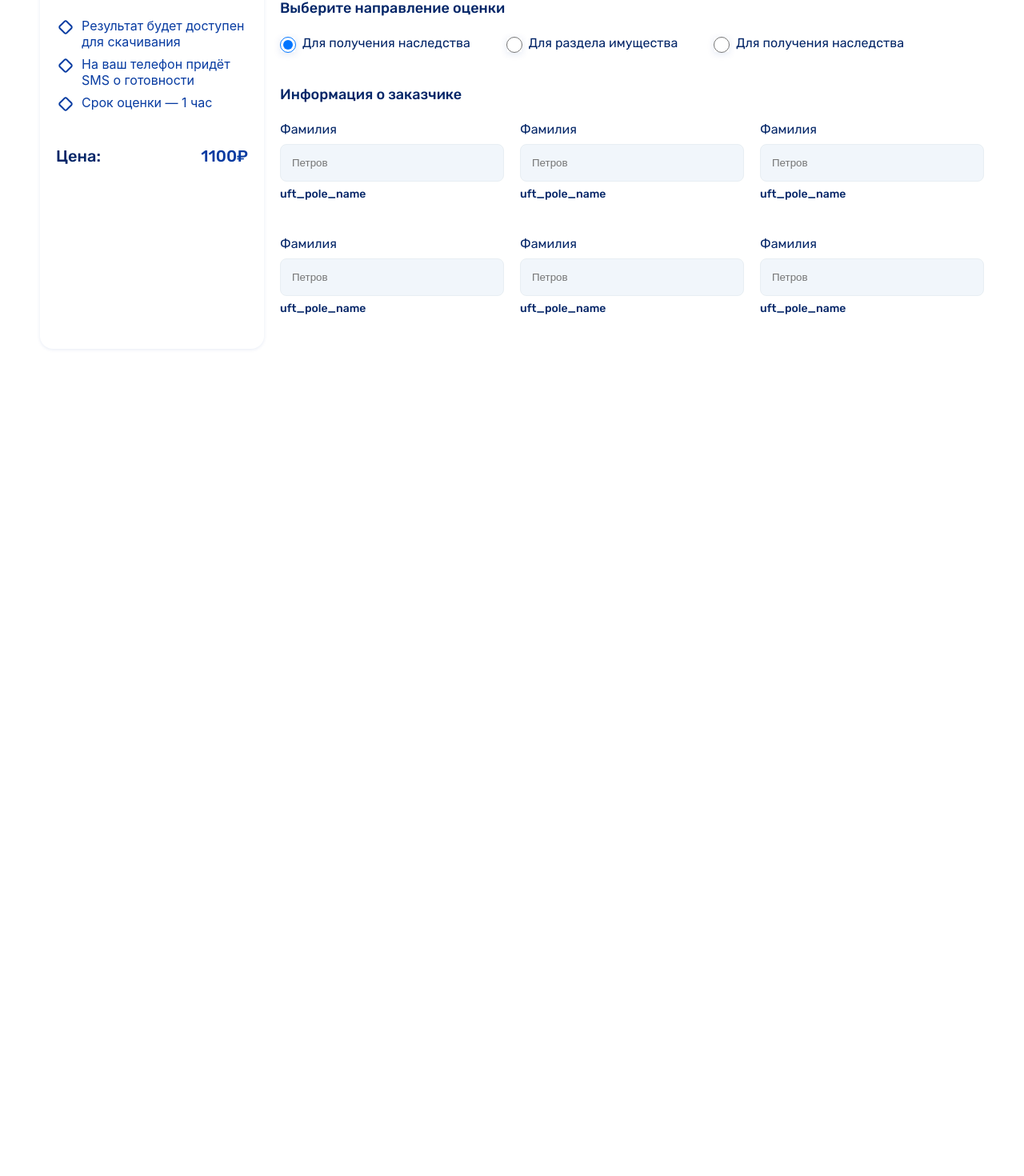
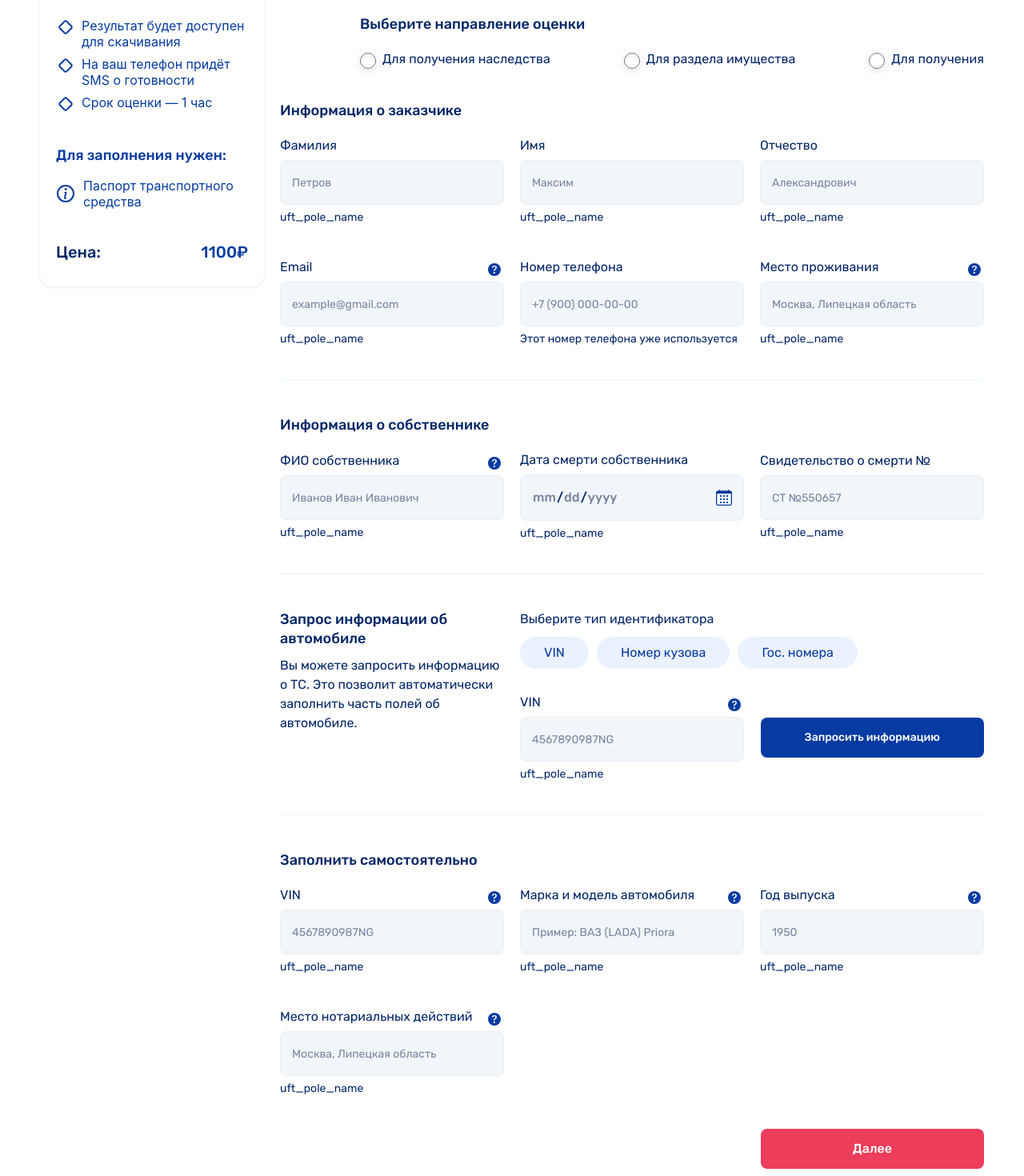
Before and after one commit to sardorkhayitmuradov/Expert-Legal-Agency, a React (Create React App) app: page /form1 in a window 1280 px wide. Shown: the part 212-1682 px from the top of the page at 80% size. Before the commit the page ends 800 px from the top, so only its background shows below. Built offline with nearby package versions, Linux system fonts and the light colour scheme.

Commit message:
for1 finished

```diff
--- a/src/Pages/form1/Form1.css
+++ b/src/Pages/form1/Form1.css
@@ -11,11 +11,19 @@
 .form1-container {
   display: flex;
   justify-content: space-between;
+  align-items: flex-start;
 }
 
 .process {
   max-width: 880px;
   width: 100%;
+  padding: 20px 0 0;
+}
+
+.process-wrapper {
+  display: flex;
+  flex-direction: column;
+  align-items: flex-end;
 }
 
 .procces-header {
@@ -94,7 +102,7 @@ input:where([type="checkbox"], [type="radio"]) {
 
 /* Customer */
 
-.customer-info {
+.customer-info-title , .owner-info-title , .car-left-title , .yourself-title{
   font-family: 'Rubik';
 font-style: normal;
 font-weight: 500;
@@ -109,3 +117,158 @@ color: #042668;
   justify-content: space-between;
   margin-bottom: 40px;
 }
+
+.hr {
+  width: 100%;
+  display: inline-block;
+  height: 1px;
+  background-color: #EBF2FF;
+  color: #EBF2FF;
+  margin-bottom: 40px;
+}
+/* Owner */
+
+.owner-info{
+  margin-bottom: 40px;
+}
+
+.owner-inputs {
+  display: flex;
+  align-items: center;
+  justify-content: space-between;
+}
+
+/* Car */
+
+.about-car {
+  width: 100%;
+  display: flex;
+  justify-content: space-between;
+  margin-bottom: 40px;
+}
+
+.car-left {
+  max-width: 280px;
+  width: 100%;
+}
+
+.car-left-title {
+margin-bottom: 10px;
+}
+
+.car-left-desc{
+  font-family: 'Rubik';
+font-weight: 400;
+font-size: 16px;
+line-height: 24px;
+color: #042668;
+}
+
+.car-right {
+  max-width: 580px;
+  width: 100%;
+}
+
+.right-top-title {
+  width: 100%;
+  font-family: 'Rubik';
+font-weight: 400;
+font-size: 16px;
+line-height: 24px;
+color: #042668;
+margin-bottom: 10px;
+}
+
+.right-top-btns {
+  margin-bottom: 30px;
+}
+
+.top-btns-btn {
+  font-family: 'Rubik';
+font-weight: 400;
+font-size: 16px;
+line-height: 24px;
+text-align: center;
+color: #073BA1;
+  background: #EBF2FF;
+border-radius: 30px;
+  padding: 8px 30px;
+  border: none;
+  cursor: pointer;
+}
+
+.car-right-bottom {
+  display: flex;
+  align-items: center;
+  justify-content: space-between;
+}
+
+.right-bottom-btn {
+  font-family: 'Rubik';
+font-weight: 500;
+font-size: 14px;
+line-height: 20px;
+text-align: center;
+color: #FFFFFF;
+  background: #073BA1;
+border-radius: 8px;
+  padding: 15px 55px;
+  border: none;
+}
+
+.top-btns-btn {
+  margin-right: 10px;
+}
+
+.top-btns-btn:active {
+  background: #073BA1;
+color: #FFFFFF;
+}
+
+.card-important {
+  margin-bottom: 40px;
+}
+
+.card-important-title {
+  font-family: 'Rubik';
+font-weight: 500;
+font-size: 18px;
+line-height: 24px;
+color: #073BA1;
+margin-bottom: 16px;
+}
+
+.card-important-wrapper {
+  display: flex;
+  align-items: center;
+  justify-content: space-between;
+}
+
+.card-important-wrapper-desc {
+  margin-left: 10px;
+}
+
+.yourself-title {
+  margin-bottom: 20px;
+}
+.yourself-inputs {
+  display: flex;
+  justify-content: space-between;
+  gap: 40px 0;
+  flex-wrap: wrap;
+}
+.yourself {
+  margin-bottom: 40px;
+}
+
+.form-btn {
+  font-family: 'Rubik';
+font-weight: 500;
+font-size: 16px;
+line-height: 24px;
+color: #FFFFFF;
+  padding: 13px 115px;
+  background: #EC3D5A;
+border-radius: 8px;
+border: none;
+}
--- a/src/Pages/form1/Form1.jsx
+++ b/src/Pages/form1/Form1.jsx
@@ -1,8 +1,10 @@
 import React from 'react';
 import Card from '../../components/Card/Card';
 import MainHeader from '../../components/mainHeader/MainHeader';
+import Input from '../../components/Input/Input'
+import Footer from '../../components/Footer/Footer';
 import progressIcon from '../../assets/images/main/progress.svg';
-import Input from '../../components/Input/Input'
+import infoIcon from '../../assets/images/main/info.svg'
 import './Form1.css';
 
 const Form1 = () => {
@@ -12,8 +14,20 @@ const Form1 = () => {
       <main className='main'>
         <section className='form1'>
           <div className='container form1-container'>
-            <Card />
-            <div className='process'>
+            <Card>
+              <div className="card-important">
+                <h3 className="card-important-title">
+                Для заполнения нужен:
+                </h3>
+                <div className="card-important-wrapper">
+                  <img src={infoIcon} alt="Info" />
+                  <p className="card-important-wrapper-desc">
+                    Паспорт транспортного средства
+                  </p>
+                </div>
+              </div>
+            </Card>
+            <form className='process process-wrapper'>
               <div className='procces-header'>
                 <img
                   src={progressIcon}
@@ -36,7 +50,6 @@ const Form1 = () => {
                       id='inheritance'
                       name='radios'
                       value='Для получения наследства'
-                      checked
                     />
                     <label htmlFor='inheritance' className='radio-label'>
                       Для получения наследства
@@ -59,11 +72,11 @@ const Form1 = () => {
                       type='radio'
                       id='money'
                       name='radios'
-                      value='Для получения наследства'
+                      value='Для получения'
 
                     />
                     <label htmlFor='money' className='radio-label'>
-                      Для получения наследства
+                      Для получения
                     </label>
                   </div>
 
@@ -71,25 +84,76 @@ const Form1 = () => {
               </div>
               <div className='process-info'>
                 <div className="customer-info">
-                    <h3 className="customer-info">Информация о заказчике</h3>
+                    <h3 className="customer-info-title">Информация о заказчике</h3>
                     <div className="coustomer-inputs">
                         <div className="inputs-top">
                             <Input labelName={'Фамилия'} inputType={'text'} inputId={'userLastName'} placeholder={'Петров'} descValue={'uft_pole_name'} question={false} />
-                            <Input labelName={'Фамилия'} inputType={'text'} inputId={'userLastName'} placeholder={'Петров'} descValue={'uft_pole_name'} question={false} />
-                            <Input labelName={'Фамилия'} inputType={'text'} inputId={'userLastName'} placeholder={'Петров'} descValue={'uft_pole_name'} question={false} />
+                            <Input labelName={'Имя'} inputType={'text'} inputId={'userFirstName'} placeholder={'Максим'} descValue={'uft_pole_name'} question={false} />
+                            <Input labelName={'Отчество'} inputType={'text'} inputId={'userMiddleName'} placeholder={'Александрович'} descValue={'uft_pole_name'} question={false} />
                         </div>
                         <div className="inputs-top">
-                            <Input labelName={'Фамилия'} inputType={'text'} inputId={'userLastName'} placeholder={'Петров'} descValue={'uft_pole_name'} question={false} />
-                            <Input labelName={'Фамилия'} inputType={'text'} inputId={'userLastName'} placeholder={'Петров'} descValue={'uft_pole_name'} question={false} />
-                            <Input labelName={'Фамилия'} inputType={'text'} inputId={'userLastName'} placeholder={'Петров'} descValue={'uft_pole_name'} question={false} />
+                            <Input labelName={'Email'} inputType={'email'} inputId={'userEmail'} placeholder={'example@gmail.com'} descValue={'uft_pole_name'} question={true} />
+                            <Input labelName={'Номер телефона'} inputType={'tel'} inputId={'UserPhoneNumber'} placeholder={'+7 (900) 000-00-00'} descValue={'Этот номер телефона уже используется'} question={false} />
+                            <Input labelName={'Место проживания'} inputType={'text'} inputId={'userPlace'} placeholder={'Москва, Липецкая область'} descValue={'uft_pole_name'} question={true} />
                         </div>
                     </div>
                 </div>
+                <span className="hr"></span>
+                <div className="owner-info">
+                    <h3 className="owner-info-title">
+                        Информация о собственнике
+                    </h3>
+                    <div className="owner-inputs">
+                      <Input labelName={'ФИО собственника'} inputType={'text'} inputId={'ownerFullName'} placeholder={'Иванов Иван Иванович'} descValue={'uft_pole_name'} question={true} />
+                      <Input labelName={'Дата смерти собственника'} inputType={'date'} inputId={'ownerDeathDate'} placeholder={'22/12/2020'} descValue={'uft_pole_name'} question={false} />
+                      <Input labelName={'Свидетельство о смерти №'} inputType={'text'} inputId={'ownerDeathDate'} placeholder={'СТ №550657'} descValue={'uft_pole_name'} question={false} />
+                    </div>
+                </div>
+                <span className="hr"></span>
+                <div className="about-car">
+                  <div className="car-left">
+                    <h3 className="car-left-title">Запрос информации об автомобиле</h3>
+                    <p className="car-left-desc">
+                    Вы можете запросить информацию о ТС. Это позволит автоматически заполнить часть полей об автомобиле.
+                    </p>
+                  </div>
+                  <div className="car-right">
+                    <div className="car-right-top">
+                      <h4 className="right-top-title">
+                      Выберите тип идентификатора
+                      </h4>
+                      <div className="right-top-btns">
+                        <button className="top-btns-btn">VIN</button>
+                        <button className="top-btns-btn">Номер кузова</button>
+                        <button className="top-btns-btn">Гос. номера</button>
+                      </div>
+                    </div>
+                    <div className="car-right-bottom">
+                      <Input labelName={'VIN'} inputType={'text'} inputId={'carVIN'} placeholder={'4567890987NG'} descValue={'uft_pole_name'} question={true} />
+                      <button className="right-bottom-btn">
+                        Запросить информацию
+                      </button>
+                    </div>
+                  </div>
+                </div>
+                <span className="hr"></span>
+                <div className="yourself">
+                  <h3 className="yourself-title">Заполнить самостоятельно</h3>
+
+                  <div className="yourself-inputs">
+                    <Input labelName={'VIN'} inputType={'text'} inputId={'carVIN'} placeholder={'4567890987NG'} descValue={'uft_pole_name'} question={true} />
+                    <Input labelName={'Марка и модель автомобиля'} inputType={'text'} inputId={'carModel'} placeholder={'Пример: ВАЗ (LADA) Priora'} descValue={'uft_pole_name'} question={true} />
+                    <Input labelName={'Год выпуска'} inputType={'number'} inputId={'carYear'} placeholder={'1950'} descValue={'uft_pole_name'} question={true} />
+                    <Input labelName={'Место нотариальных действий'} inputType={'text'} inputId={'carNotarius'} placeholder={'Москва, Липецкая область'} descValue={'uft_pole_name'} question={true} />
+                  </div>
+                </div>
               </div>
-            </div>
+              <button type='submit' className='form-btn'>Далее</button>
+            </form>
           </div>
         </section>
       </main>
+      <Footer />
     </>
   );
 };
--- a/src/components/Input/Input.css
+++ b/src/components/Input/Input.css
@@ -3,6 +3,15 @@
   width: 100%;
   display: flex;
   flex-direction: column;
+}
+
+input  {
+  font-family: 'Rubik';
+font-style: normal;
+font-weight: 500;
+font-size: 16px;
+line-height: 24px;
+color: #042668;
 }
 
 .label {
@@ -36,7 +45,7 @@
   border: 1px solid #073ba1;
 }
 
-.input ::placeholder {
+.input::placeholder {
   font-family: 'Rubik';
   font-weight: 400;
   font-size: 14px;
@@ -51,3 +60,19 @@
   line-height: 20px;
   color: #042668;
 }
+
+::-webkit-datetime-edit-month-field  , ::-webkit-datetime-edit-day-field , ::-webkit-datetime-edit-year-field{
+  font-family: 'Rubik';
+  font-weight: 400;
+  font-size: 14px;
+  line-height: 20px;
+  color: #79859e;
+  background-color: transparent;
+}
+
+::-webkit-calendar-picker-indicator {
+  background: url('../../assets/images/main/date.svg');
+  background-size: cover;
+  background-repeat: no-repeat;
+  background-position: center;
+}
```
Also changed, not shown: src/assets/images/main/date.svg (added), src/assets/images/main/info.svg (added).
